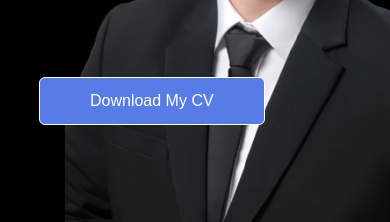
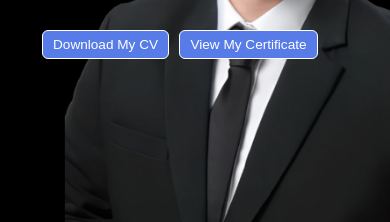
Before and after one commit to steven-kosim/portfolio, a plain HTML site: page index.html in a window 390 px wide. Shown: the part 617-839 px from the top of the page. Drawn offline with Linux system fonts and the light colour scheme.

Commit message:
Update style.css

```diff
--- a/style.css
+++ b/style.css
@@ -590,3 +590,23 @@ nav .fa-solid {
     }
 
 }
+
+/* Untuk HP: ubah ukuran & posisi hanya dua tombol */
+@media (max-width: 576px) {
+
+    /* khusus dua tombol */
+    .header-text a.btn.btn2 {
+        display: inline-flex;
+        /* biar sejajar dalam satu baris */
+        align-items: center;
+        justify-content: center;
+        padding: 6px 10px;
+        /* tombol lebih kecil */
+        font-size: 0.85rem;
+        /* teks kecil */
+        margin: 3px;
+        /* jarak antar tombol kecil */
+        white-space: nowrap;
+        /* teks tidak turun baris */
+    }
+}
```
